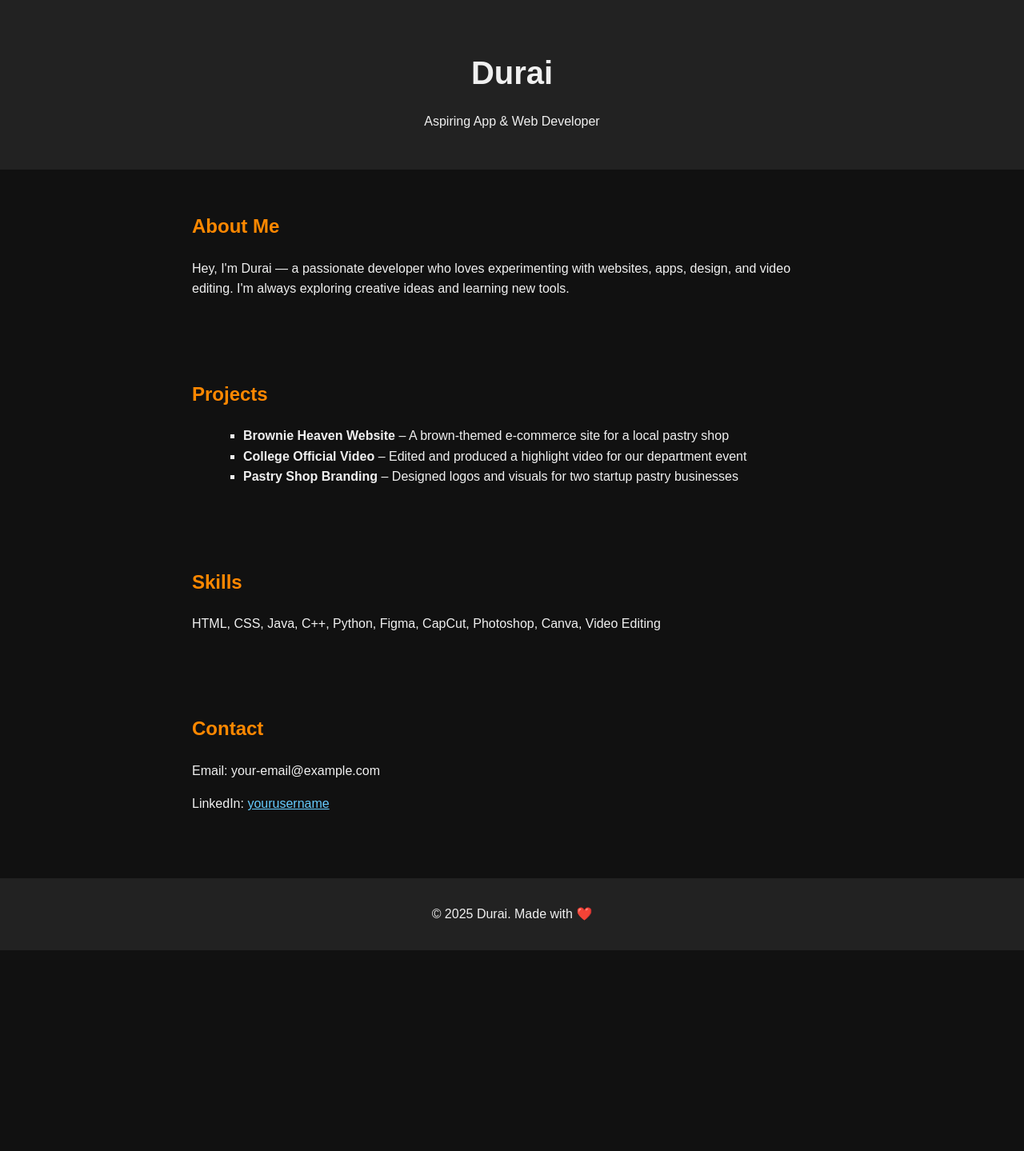
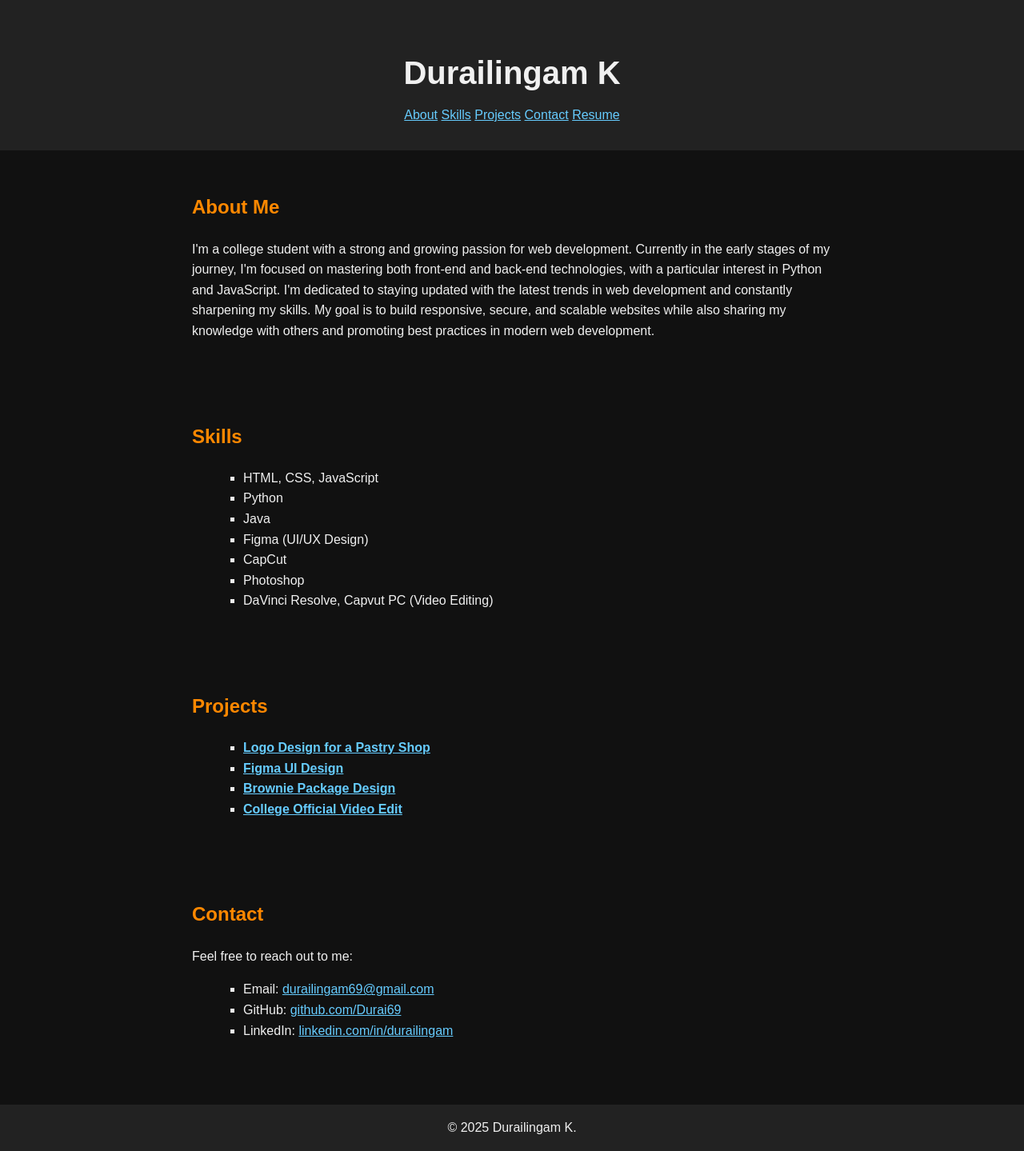
Before and after one commit to Durai69/NM-Portfolio, a plain HTML site: page index.html in a window 1280 px wide. Shown: the whole page at 80% size. Before the commit the page ends 1188 px from the top, so only its background shows below. Drawn offline with nearby package versions, Linux system fonts and the light colour scheme.

Commit message:
Update index.html

```diff
--- a/index.html
+++ b/index.html
@@ -1,44 +1,75 @@
+
 <!DOCTYPE html>
 <html lang="en">
 <head>
   <meta charset="UTF-8" />
-  <meta name="viewport" content="width=device-width, initial-scale=1.0"/>
-  <title>Durai | Developer Portfolio</title>
-  <link rel="stylesheet" href="style.css"/>
+  <meta name="viewport" content="width=device-width, initial-scale=1.0" />
+  <title>Durailingam K | Portfolio</title>
+  <link rel="stylesheet" href="style.css">
+  <link rel="stylesheet" href="https://cdn.jsdelivr.net/npm/aos@2.3.4/dist/aos.css" />
 </head>
 <body>
+  <div id="intro-overlay">
+    <h1>Durai Lingam</h1>
+  </div>
   <header>
-    <h1>Durai</h1>
-    <p>Aspiring App & Web Developer</p>
+    <h1>Durailingam K</h1>
+    <nav>
+      <a href="#about">About</a>
+      <a href="#skills">Skills</a>
+      <a href="#projects">Projects</a>
+      <a href="#contact">Contact</a>
+      <a href="resume.pdf" download class="resume-btn">Resume</a>
+    </nav>
   </header>
 
-  <section id="about">
+  <div class="container">
+    <section id="about" data-aos="fade-up">
       <h2>About Me</h2>
-    <p>Hey, I'm Durai — a passionate developer who loves experimenting with websites, apps, design, and video editing. I'm always exploring creative ideas and learning new tools.</p>
+      <p>
+        I'm a college student with a strong and growing passion for web development. Currently in the early stages of my journey, I'm focused on mastering both front-end and back-end technologies, with a particular interest in Python and JavaScript. I'm dedicated to staying updated with the latest trends in web development and constantly sharpening my skills. My goal is to build responsive, secure, and scalable websites while also sharing my knowledge with others and promoting best practices in modern web development.
+      </p>
     </section>
 
-  <section id="projects">
-    <h2>Projects</h2>
+    <section id="skills" data-aos="fade-up">
+      <h2>Skills</h2>
       <ul>
-      <li><strong>Brownie Heaven Website</strong> – A brown-themed e-commerce site for a local pastry shop</li>
-      <li><strong>College Official Video</strong> – Edited and produced a highlight video for our department event</li>
-      <li><strong>Pastry Shop Branding</strong> – Designed logos and visuals for two startup pastry businesses</li>
+        <li>HTML, CSS, JavaScript</li>
+        <li>Python</li>
+        <li>Java </li>
+        <li>Figma (UI/UX Design)</li>
+        <li>CapCut</li>
+        <li>Photoshop</li>
+        <li>DaVinci Resolve, Capvut PC (Video Editing)</li>
       </ul>
     </section>
 
-  <section id="skills">
-    <h2>Skills</h2>
-    <p>HTML, CSS, Java, C++, Python, Figma, CapCut, Photoshop, Canva, Video Editing</p>
+    <section id="projects" data-aos="fade-up">
+      <h2>Projects</h2>
+      <ul>
+        <li><strong><a href="https://www.behance.net/gallery/222648783/Logo-Design-for-Pastry-Shop" target="_blank">Logo Design for a Pastry Shop</a></strong></li>
+        <li><strong><a href="https://www.behance.net/gallery/222649435/Pastry-Shop-UI-Design" target="_blank">Figma UI Design</a></strong></li>
+        <li><strong><a href="https://www.behance.net/gallery/222649279/Brownie-Package-Design" target="_blank">Brownie Package Design</a></strong></li>
+        <li><strong><a href="https://www.linkedin.com/posts/durailingam_videoproduction-filmmaking-editing-activity-7225037723957350400-Rap4" target="_blank">College Official Video Edit</a></strong></li>
+      </ul>
     </section>
 
-  <section id="contact">
+    <section id="contact" data-aos="fade-up">
       <h2>Contact</h2>
-    <p>Email: your-email@example.com</p>
-    <p>LinkedIn: <a href="https://linkedin.com/in/yourusername">yourusername</a></p>
+      <p>Feel free to reach out to me:</p>
+      <ul>
+        <li>Email: <a href="mailto:durailingam69@gmail.com">durailingam69@gmail.com</a></li>
+        <li>GitHub: <a href="https://github.com/Durai69" target="_blank">github.com/Durai69</a></li>
+        <li>LinkedIn: <a href="https://linkedin.com/in/durailingam" target="_blank">linkedin.com/in/durailingam</a></li>
+      </ul>
     </section>
+  </div>
 
   <footer>
-    <p>© 2025 Durai. Made with ❤️</p>
+    © 2025 Durailingam K.
   </footer>
+
+  <script src="https://cdn.jsdelivr.net/npm/aos@2.3.4/dist/aos.js"></script>
+  <script src="script.js"></script>
 </body>
 </html>
```
Lines whose indentation alone changed are shown as unchanged.
